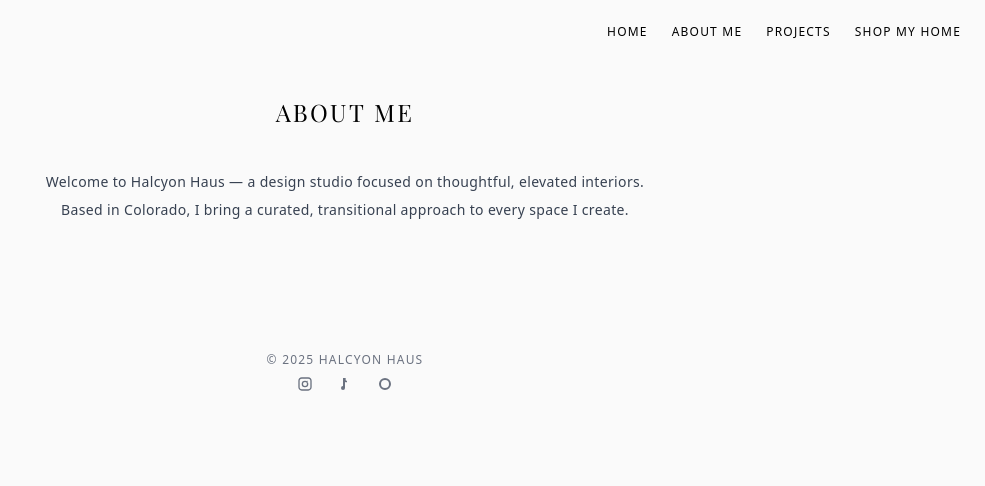
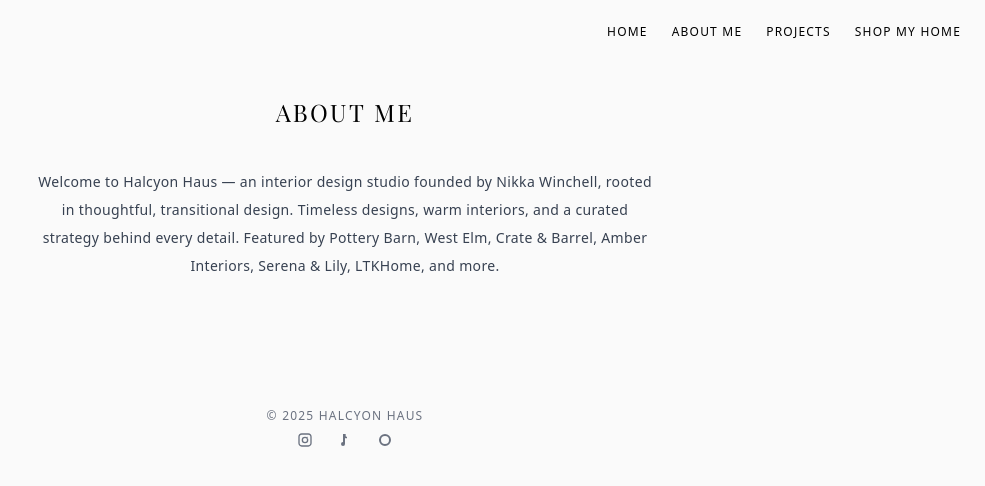
Before and after one commit to HalcyonHaus/halcyonhaus-site, a Next.js app: page /about in a window 1280 px wide. Shown: the top 486 px of the page, without its empty margins (295-1280 px from the left). Built offline with nearby package versions, Linux system fonts and the light colour scheme.

Commit message:
Update about.js

```diff
--- a/pages/about.js
+++ b/pages/about.js
@@ -32,7 +32,12 @@ export default function AboutPage() {
         </h1>
 
         <p className="mt-10 text-sm leading-7 tracking-wide font-inter text-gray-700">
-          Welcome to Halcyon Haus — a design studio focused on thoughtful, elevated interiors. Based in Colorado, I bring a curated, transitional approach to every space I create.
+          Welcome to Halcyon Haus — an interior design studio founded by Nikka Winchell, rooted in thoughtful, transitional design.
+
+          Timeless designs, warm interiors, and a curated strategy behind every detail.
+
+          Featured by Pottery Barn, West Elm, Crate & Barrel, Amber Interiors, Serena & Lily, LTKHome, and more.
+
         </p>
       </main>
 
```
